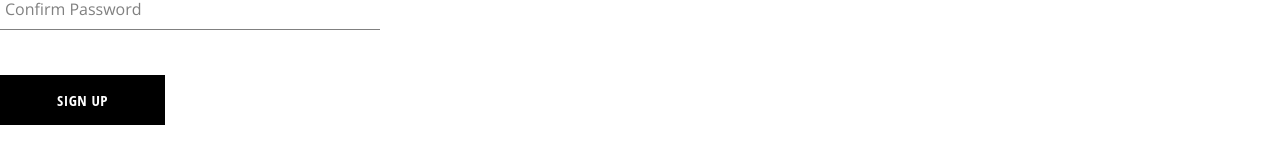
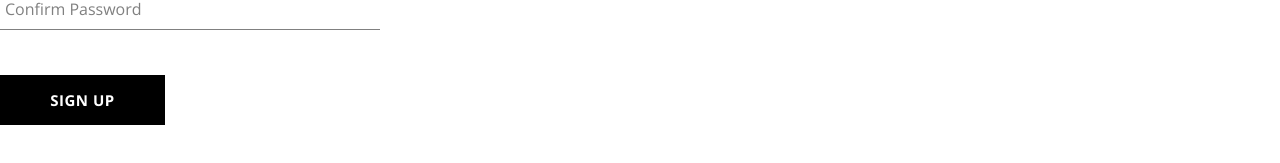
Before and after one commit to Danieljohansen97/e-commerce-app, a React (Create React App) app: page /sign-in in a window 1280 px wide. Shown: the part 575-738 px from the top of the page. Built offline with nearby package versions, Linux system fonts and the light colour scheme.

Commit message:
Create sign up component, form input component and button component

```diff
--- a/src/components/button/button.styles.scss
+++ b/src/components/button/button.styles.scss
@@ -9,7 +9,7 @@
   background-color: black;
   color: white;
   text-transform: uppercase;
-  font-family: 'Open Sans Condensed';
+  font-family: 'Open Sans';
   font-weight: bolder;
   border: none;
   cursor: pointer;
```
